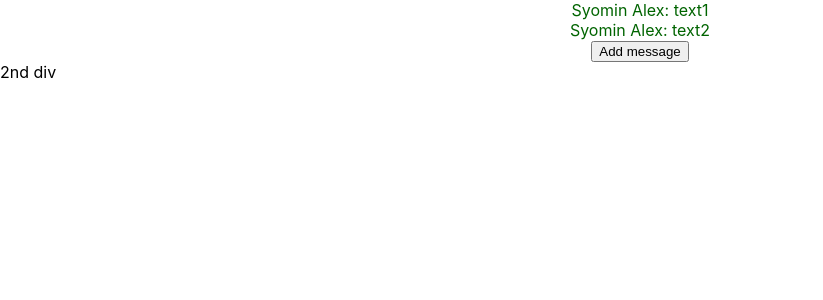
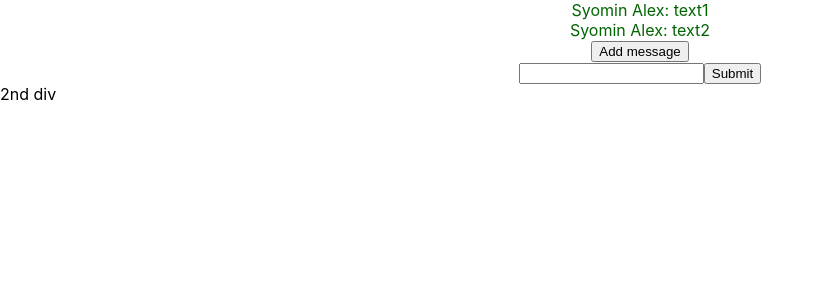
Before and after one commit to SyominAlex/React.js_Geekbrains, a React (Create React App) app: page / in a window 1280 px wide. Shown: the top 300 px of the page, without its empty margins (0-823 px from the left). Built offline with nearby package versions, Linux system fonts and the light colour scheme.

Commit message:
шаблон правильной Form

```diff
--- a/src/App.js
+++ b/src/App.js
@@ -1,6 +1,7 @@
 import "./App.css";
 import React, {useState} from "react";
 import { Message } from "./components/Message/Message";
+import { Form } from "./components/Form/Form";
 // import { Counter } from "./components/Example/Example";
 
 const name = "Syomin Alex";
@@ -40,6 +41,7 @@ function App() {
                     <Message text={msg.text} author={msg.author} />
                 ))} {/*Warning: Each child in a list should have a unique "key" prop. Check the render method of `App`*/}
                 <button onClick={addMessage}>Add message</button>
+            <Form />
             </div>
             <div>2nd div</div>
         </React.Fragment>
--- /dev/null
+++ b/src/components/Form/Form.js
@@ -0,0 +1,21 @@
+import {useState} from "react";
+
+export const Form = () => {
+    // контролируемые формы создаются с использованием стейта, неконтролируемые формы - с использованием рефов
+    const [value, setValue] = useState('');
+
+    const handleSubmit = (e) => {
+        e.preventDefault();
+    }
+
+    const handleChange = (e) => {
+        setValue(e.target.value);
+    }
+
+    return (
+        <form onSubmit={handleSubmit}>
+            <input value={value} onChange={handleChange} type="text"/>
+            <input type="submit"/>
+        </form>
+    );
+}
```
